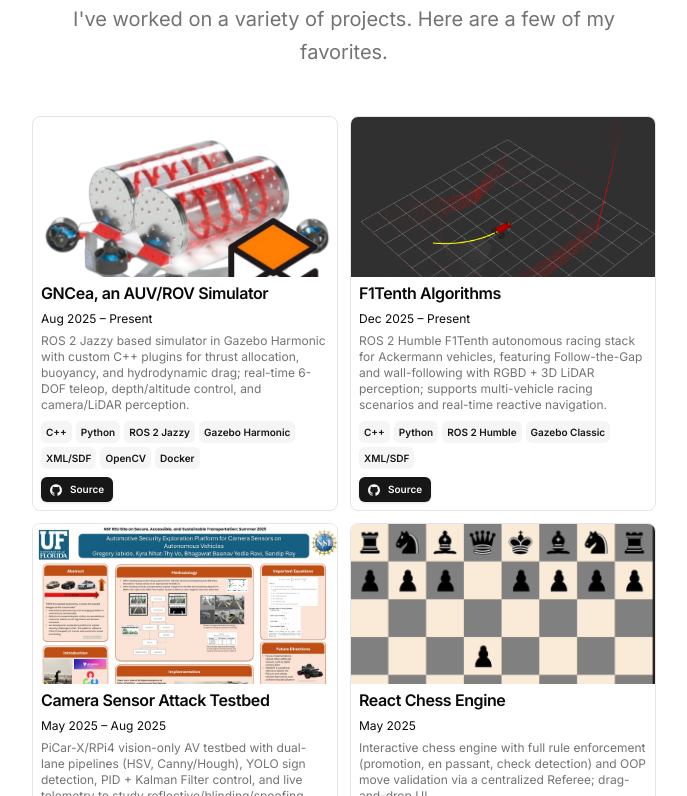
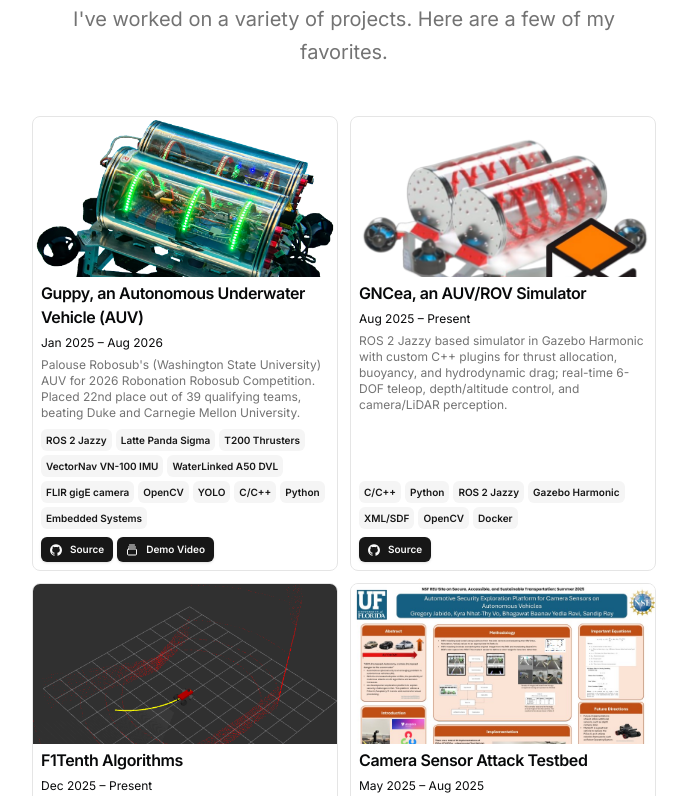
Before and after one commit to sangregoriokimpo/personalwebsite, a Next.js app: page / in a window 1280 px wide. Shown: the part 1544-2340 px from the top of the page, without its empty margins (296-983 px from the left). Built offline with nearby package versions, Linux system fonts and the light colour scheme.

Commit message:
feat: add Guppy project and demo video link

```diff
--- a/src/data/resume.tsx
+++ b/src/data/resume.tsx
@@ -73,7 +73,7 @@ export const DATA = {
       href: "https://www.jpl.nasa.gov/",
       badges: ["Lunar Robotics","M2M","ROS2"],
       location: "Pasadena, CA",
-      title: "Applied Robotics Engineering (Group 358E) Intern | National Space Grant College and Fellowship Program",
+      title: "Applied Robotics Engineering Intern (358E) | National Space Grant College and Fellowship Program",
       logoUrl: "/jpllogo.jpg",
       start: "08/2026",
       end: "12/2026",
@@ -193,6 +193,41 @@ export const DATA = {
   ],
 
   projects: [
+{
+      title: "Guppy, an Autonomous Underwater Vehicle (AUV)",
+      href: "https://github.com/PalouseRobosub/guppy",
+      dates: "Jan 2025 – Aug 2026",
+      active: true,
+      description:
+        "Palouse Robosub's (Washington State University) AUV for 2026 Robonation Robosub Competition. Placed 22nd place out of 39 qualifying teams, beating Duke and Carnegie Mellon University.",
+      technologies: [,
+        "ROS 2 Jazzy",
+        "Latte Panda Sigma",
+        "T200 Thrusters",
+        "VectorNav VN-100 IMU",
+        "WaterLinked A50 DVL",
+        "FLIR gigE camera",
+        "OpenCV",
+        "YOLO",
+        "C/C++",
+        "Python",
+        "Embedded Systems",
+      ],
+      links: [
+        {
+          type: "Source",
+          href: "https://github.com/PalouseRobosub/guppy",
+          icon: <Icons.github className="size-3" />,
+        },
+        {
+          type: "Demo Video",
+          href: "https://drive.google.com/file/d/1gmL-s1qXV2ZtX0_UWfN1Jmb9_LpXUe7R/preview",
+          icon: <GalleryVerticalEndIcon className="size-3" />,
+        },
+      ],
+      image: "/guppy.png",
+      video: "",
+    },
     {
       title: "GNCea, an AUV/ROV Simulator",
       href: "https://github.com/PalouseRobosub/GNCea",
@@ -201,7 +236,7 @@ export const DATA = {
       description:
         "ROS 2 Jazzy based simulator in Gazebo Harmonic with custom C++ plugins for thrust allocation, buoyancy, and hydrodynamic drag; real-time 6-DOF teleop, depth/altitude control, and camera/LiDAR perception.",
       technologies: [
-        "C++",
+        "C/C++",
         "Python",
         "ROS 2 Jazzy",
         "Gazebo Harmonic",
@@ -227,7 +262,7 @@ export const DATA = {
       description:
         "ROS 2 Humble F1Tenth autonomous racing stack for Ackermann vehicles, featuring Follow-the-Gap and wall-following with RGBD + 3D LiDAR perception; supports multi-vehicle racing scenarios and real-time reactive navigation.",
       technologies: [
-        "C++",
+        "C/C++",
         "Python",
         "ROS 2 Humble",
         "Gazebo Classic",
```
Also changed, not shown: public/guppy.png (added), 1 other file (tests, documents, lock files or other folders).
